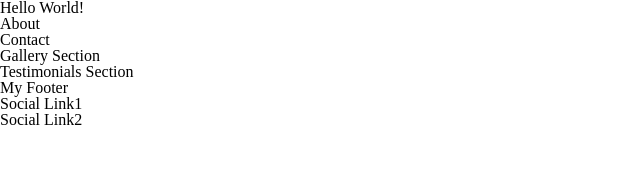
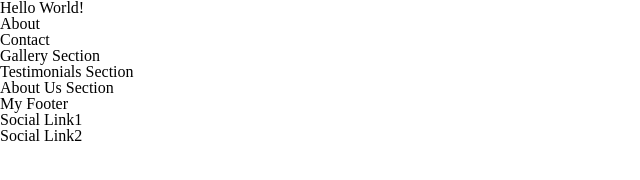
Before and after one commit to gabriel-serra/my-github-website, a plain HTML site: page index.html in a window 1280 px wide. Shown: the whole page, without its empty margins (0-640 px from the left). Drawn offline with Linux system fonts and the light colour scheme.

Commit message:
added about us section - index.html

```diff
--- a/index.html
+++ b/index.html
@@ -26,6 +26,10 @@
     <h2>Testimonials Section</h2>
 </div>
 
+<div>
+    <h2>About Us Section</h2>
+</div>
+
     <footer>
         <h2>My Footer</h2>
         <ul>
```
